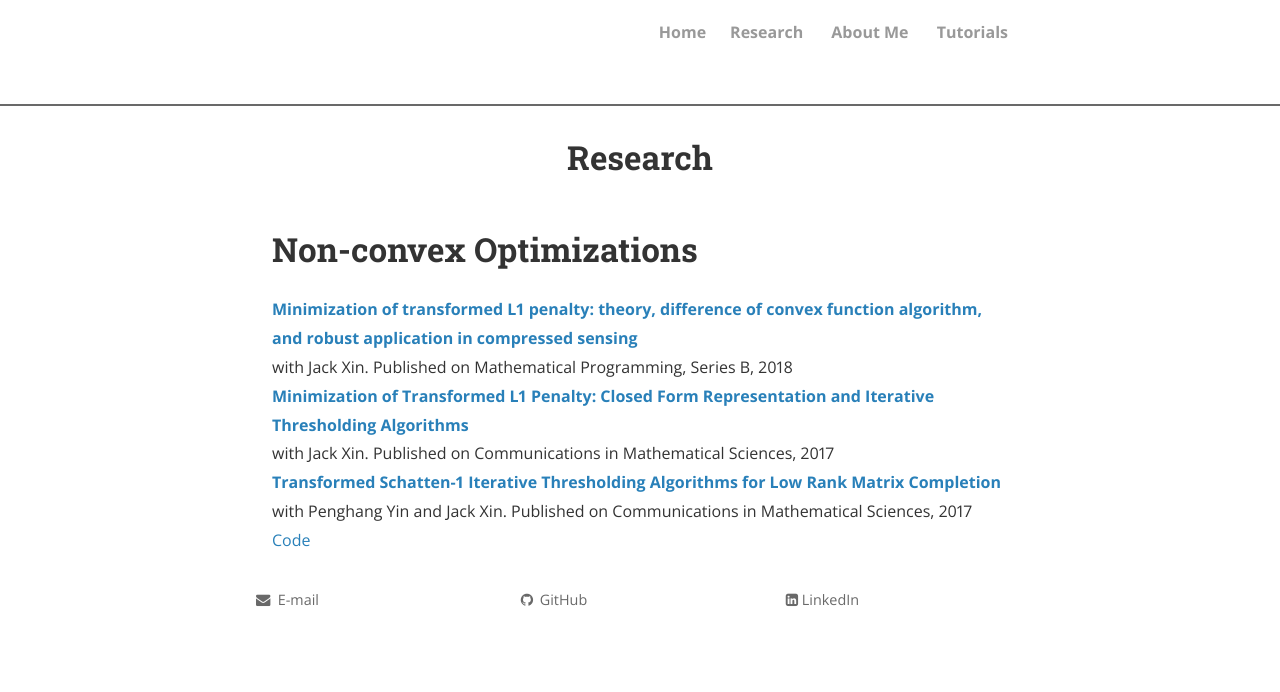
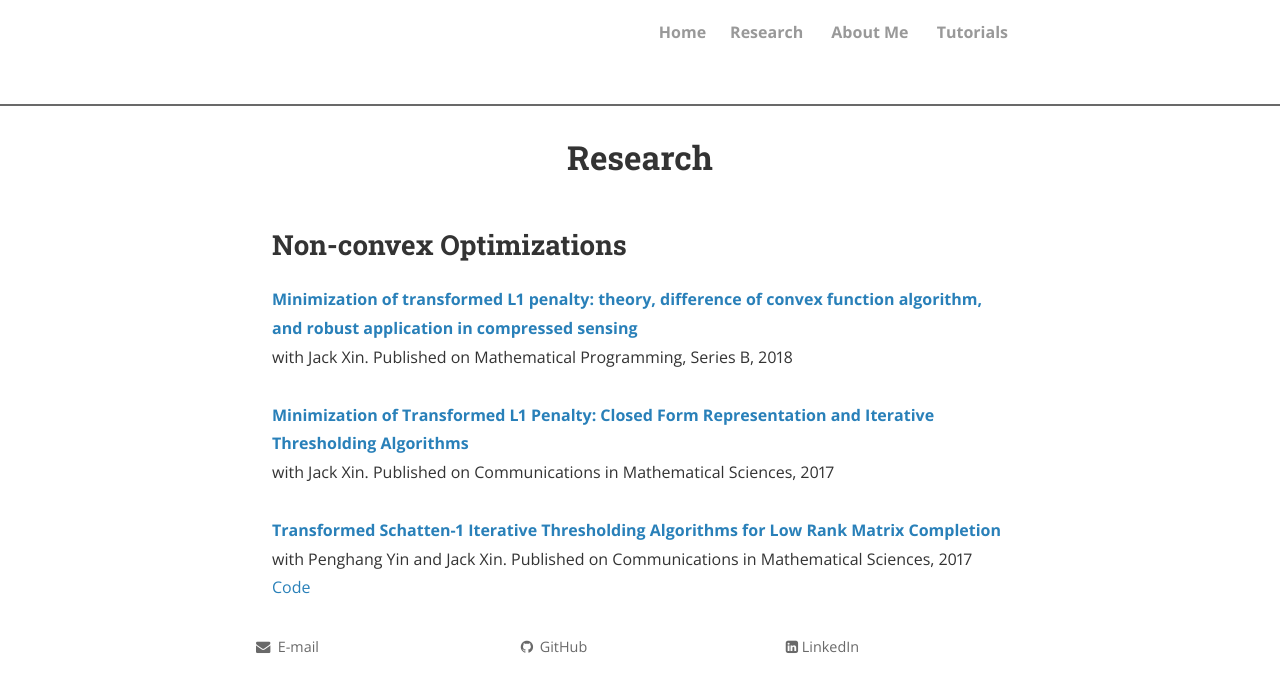
Before and after one commit to zsivine/zsivine.github.io, a Jekyll site: the page built from research.html, in a window 1280 px wide. Shown: the top 692 px of the page. Built offline with Jekyll 4.4.1, drawn with Linux system fonts in a browser that asks for light colours; nearby versions of some CDN libraries; comment, search, counter and statistics services are not loaded; a style sheet for code colours, icons or effects is not loaded.

```diff
--- a/research.html
+++ b/research.html
@@ -3,12 +3,13 @@ layout: page
 title: Research
 permalink: /research/
 ---
-<h1>Non-convex Optimizations</h1>
+<h2>Non-convex Optimizations</h2>
 <strong><a href="https://link.springer.com/article/10.1007/s10107-018-1236-x">
     Minimization of transformed L1 penalty: theory, difference of convex
     function algorithm, and robust application in compressed sensing</a></strong>
 <br>with Jack Xin.
     Published on Mathematical Programming, Series B, 2018<br>
+<br>
 
 <strong><a href="https://arxiv.org/abs/1412.5240">
     Minimization of Transformed L1 Penalty: Closed Form Representation
@@ -16,6 +17,7 @@ permalink: /research/
 <br>with Jack Xin.
     Published on Communications in Mathematical Sciences, 2017<br>
 
+<br>
 <strong><a href="https://arxiv.org/abs/1506.04444">
     Transformed Schatten-1 Iterative Thresholding Algorithms for Low Rank
     Matrix Completion</a></strong>
```
